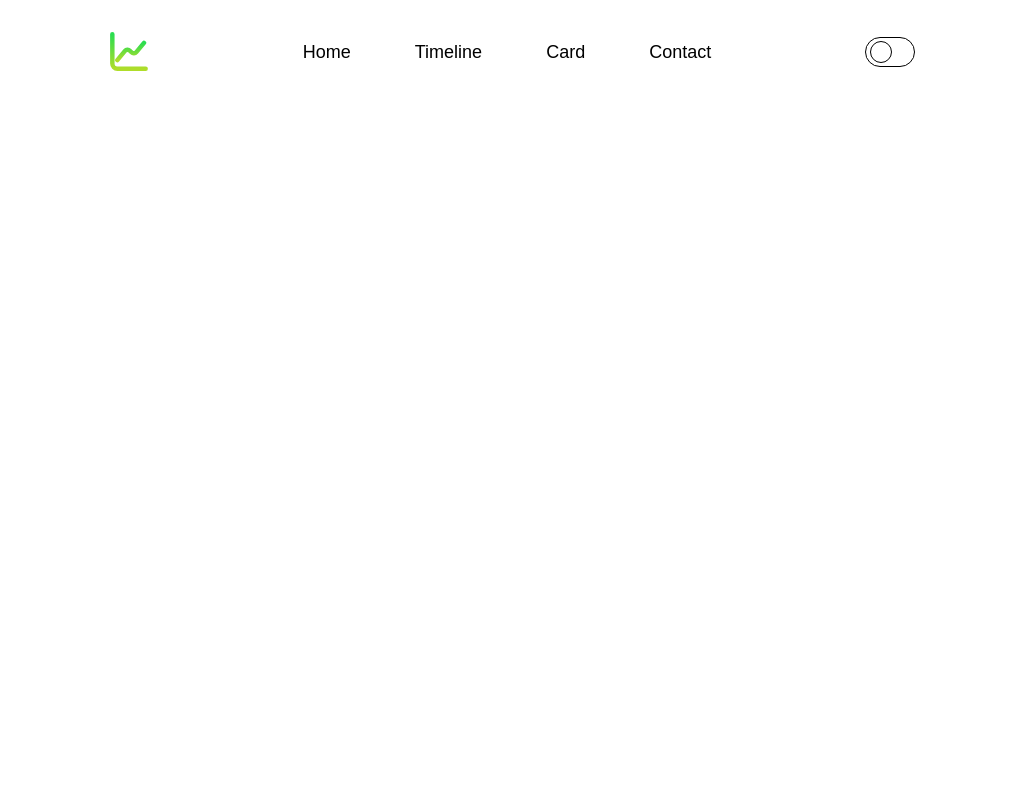
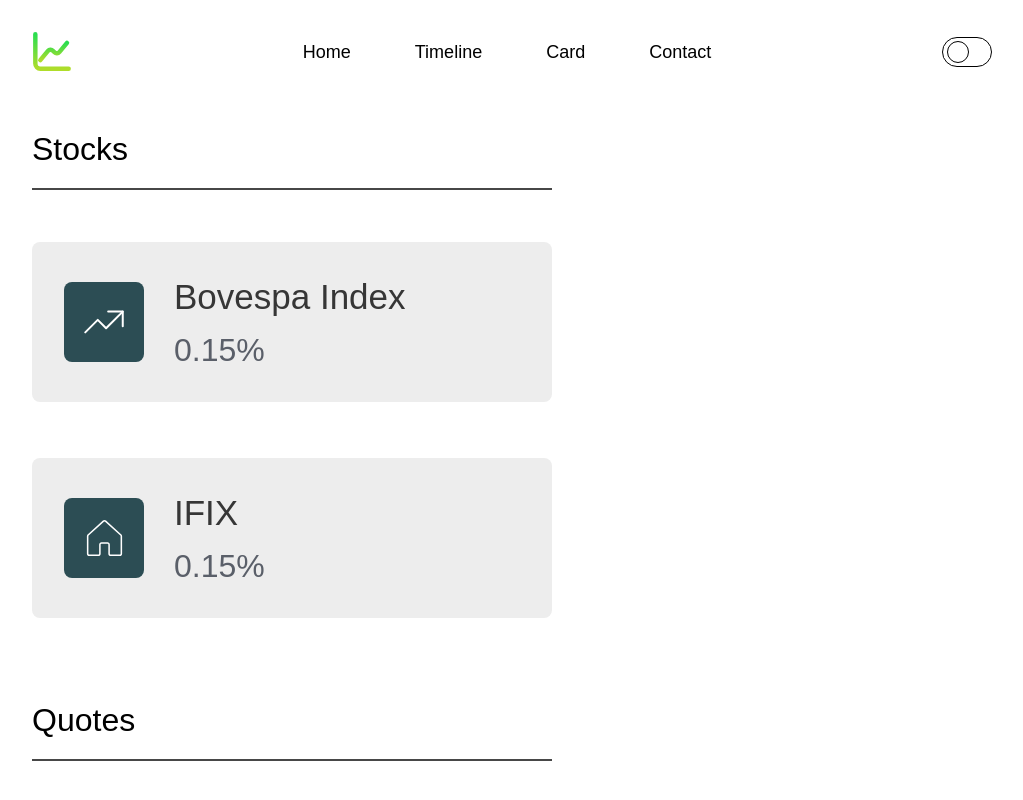
Before and after one commit to thoosaa/currency-tracker, a React app: page / in a window 1280 px wide. Shown: the whole page, without its empty margins (128-1151 px from the left). Built offline with nearby package versions, Linux system fonts and the light colour scheme.

Commit message:
add: stocks block layout

```diff
--- a/src/components/App/App.tsx
+++ b/src/components/App/App.tsx
@@ -2,6 +2,7 @@
 
 import {RootState} from "store/store";
 import {Header} from "components/Header/Header";
+import {StockAndQuotes} from "components/StockAndQuotes/StockAndQuotes";
 import {ThemeProvider} from "styled-components";
 
 import "styles/globals.scss";
@@ -12,6 +13,7 @@
   return (
     <ThemeProvider theme={theme}>
       <Header />
+      <StockAndQuotes />
     </ThemeProvider>
   );
 };
--- a/src/components/App/theme.ts
+++ b/src/components/App/theme.ts
@@ -1,8 +1,14 @@
 export const dark = {
   background: "#030304",
   color: "#FFFFFF",
+  finance_block_bgcolor: "#202025",
+  finance_block_title: "#D9D9D9",
+  finance_block_percent: "#A7B2C3",
 };
 
 export const light = {
   background: "#FFFFFF",
+  finance_block_bgcolor: "#EDEDED",
+  finance_block_title: "#363636",
+  finance_block_percent: "#5A5F69",
 };
--- /dev/null
+++ b/src/components/FinanceBlock/FinanceBlock.styled.ts
@@ -0,0 +1,40 @@
+import styled from "styled-components";
+
+export const FinanceBlockContainer = styled.div`
+  display: flex;
+  align-items: center;
+  gap: 30px;
+  padding: 36.5px 32px;
+  background-color: ${({theme}) => theme.finance_block_bgcolor};
+  border-radius: 8px;
+`;
+
+export const ImageWrapper = styled.div`
+  display: flex;
+  justify-content: center;
+  align-items: center;
+  width: 80px;
+  height: 80px;
+  background-color: #2c4d54;
+  border-radius: 8px;
+`;
+
+export const StockInfo = styled.div`
+  display: flex;
+  flex-direction: column;
+  align-items: flex-start;
+  justify-content: flex-around;
+  gap: 20px;
+`;
+
+export const Title = styled.p`
+  font-weight: 400;
+  font-size: 35px;
+  color: ${({theme}) => theme.finance_block_title};
+`;
+
+export const PercentInfo = styled.p`
+  font-weight: 300;
+  font-size: 32px;
+  color: ${({theme}) => theme.finance_block_percent};
+`;
--- /dev/null
+++ b/src/components/FinanceBlock/FinanceBlock.tsx
@@ -0,0 +1,28 @@
+import {
+  FinanceBlockContainer,
+  ImageWrapper,
+  PercentInfo,
+  StockInfo,
+  Title,
+} from "./FinanceBlock.styled";
+
+interface FinanceBlockProps {
+  imageUrl: string;
+  title: string;
+  percentInfo: string;
+}
+
+export const FinanceBlock = (stockInfo: FinanceBlockProps) => {
+  return (
+    <FinanceBlockContainer>
+      <ImageWrapper>
+        <img alt="image-loading" src={stockInfo.imageUrl} />
+      </ImageWrapper>
+
+      <StockInfo>
+        <Title>{stockInfo.title}</Title>
+        <PercentInfo>{stockInfo.percentInfo}</PercentInfo>
+      </StockInfo>
+    </FinanceBlockContainer>
+  );
+};
--- a/src/components/Header/Header.styled.ts
+++ b/src/components/Header/Header.styled.ts
@@ -5,7 +5,7 @@
   background-color: ${({theme}) => theme.background};
   color: ${({theme}) => theme.color};
   display: flex;
-  justify-content: space-around;
+  justify-content: space-between;
   align-items: center;
 `;
 
--- /dev/null
+++ b/src/components/Stock/Stock.styled.ts
@@ -0,0 +1,10 @@
+import styled from "styled-components";
+
+export const StockList = styled.div`
+  margin-top: 77px;
+  margin-bottom: 86px;
+  display: grid;
+  grid-template-columns: repeat(auto-fit, minmax(300px, 520px));
+  grid-row-gap: 56px;
+  justify-content: space-between;
+`;
--- /dev/null
+++ b/src/components/Stock/Stock.tsx
@@ -0,0 +1,15 @@
+import arrowUp from "assets/images/arrowup.svg";
+import house from "assets/images/house.svg";
+
+import {FinanceBlock} from "components/FinanceBlock/FinanceBlock";
+
+import {StockList} from "./Stock.styled";
+
+export const Stock = () => {
+  return (
+    <StockList>
+      <FinanceBlock imageUrl={arrowUp} percentInfo={"0.15%"} title={"Bovespa Index"} />
+      <FinanceBlock imageUrl={house} percentInfo={"0.15%"} title={"IFIX"} />
+    </StockList>
+  );
+};
--- /dev/null
+++ b/src/components/StockAndQuotes/StockAndQuotes.styled.ts
@@ -0,0 +1,23 @@
+import {LayoutContainer} from "components/Layout/Layout.styled";
+import {styled} from "styled-components";
+
+export const SectionContainer = styled(LayoutContainer)`
+  background-color: ${({theme}) => theme.background};
+`;
+
+export const SectionTitle = styled.h2`
+  position: relative;
+  font-size: 32px;
+  font-weight: 300;
+  color: ${({theme}) => theme.color};
+
+  &: before {
+    content: "";
+    position: absolute;
+    bottom: -25px;
+    left: 0;
+    width: clamp(300px, 100%, 520px);
+
+    border-bottom: 2px solid #474747;
+  }
+`;
--- /dev/null
+++ b/src/components/StockAndQuotes/StockAndQuotes.tsx
@@ -0,0 +1,14 @@
+import {Stock} from "components/Stock/Stock";
+
+import {SectionContainer, SectionTitle} from "./StockAndQuotes.styled";
+
+export const StockAndQuotes = () => {
+  return (
+    <SectionContainer>
+      <SectionTitle>Stocks</SectionTitle>
+      <Stock />
+
+      <SectionTitle>Quotes</SectionTitle>
+    </SectionContainer>
+  );
+};
```
Also changed, not shown: src/assets/images/arrowup.svg (added), src/assets/images/house.svg (added).
